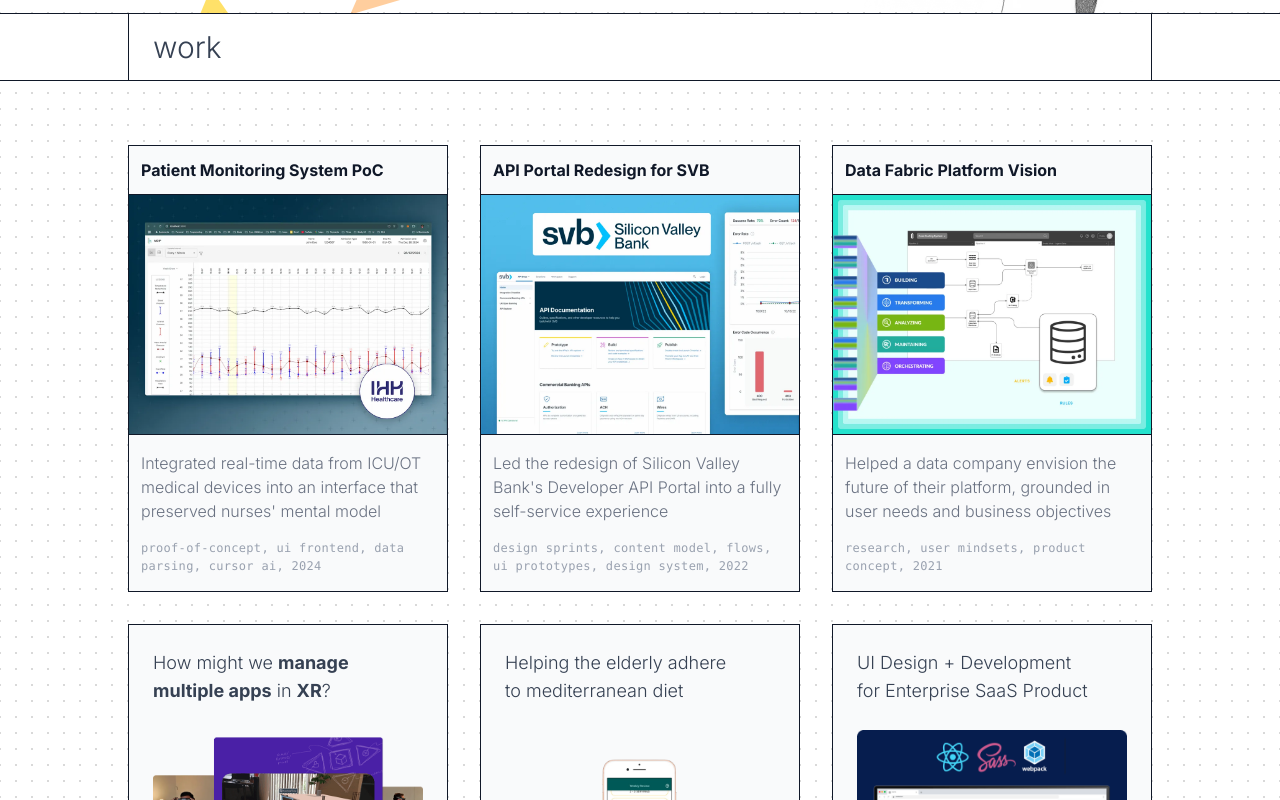
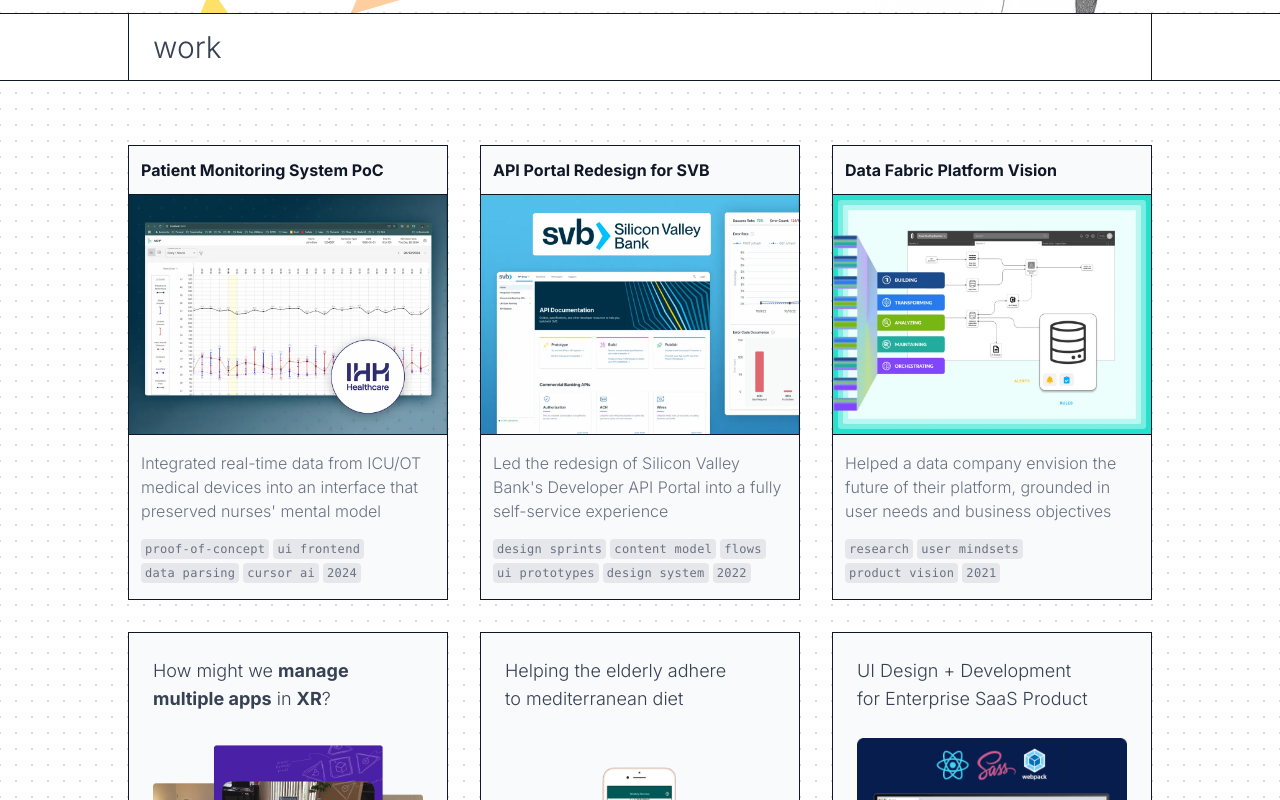
Before and after one commit to sidomatic11/portfolio-2025, a Next.js app: page / in a window 1280 px wide. Shown: the part 587-1387 px from the top of the page. Built offline with nearby package versions, Linux system fonts and the light colour scheme; some icons are missing.

Commit message:
work project card

```diff
--- /dev/null
+++ b/app/components/work-project-card.tsx
@@ -0,0 +1,58 @@
+import Image from "next/image";
+import Link from "next/link";
+
+/**
+ * WorkProjectCard - Displays a project card with title, image, description and tags
+ * Used in the work section of the homepage to showcase portfolio projects
+ */
+
+interface WorkProjectCardProps {
+  link: string;
+  title: string;
+  imageSrc: string;
+  imageAlt: string;
+  description: string;
+  tags: string[];
+}
+
+export default function WorkProjectCard({
+  link,
+  title,
+  imageSrc,
+  imageAlt,
+  description,
+  tags,
+}: WorkProjectCardProps) {
+  return (
+    <Link href={link} className="h-full">
+      <div className="group flex h-full flex-col gap-[1px] bg-gray-900 p-[1px] hover:bg-amber-500">
+        <div className="bg-gray-50 px-3 py-3">
+          <p className="text-md font-bold text-gray-900">{title}</p>
+        </div>
+        <div className="relative aspect-[4/3] w-full flex-1 bg-white">
+          <Image
+            src={imageSrc}
+            alt={imageAlt}
+            fill
+            className="object-contain object-bottom"
+          />
+        </div>
+        <div className="flex h-auto flex-grow flex-col justify-between bg-gray-50 px-3 py-4 text-sm font-light text-gray-900">
+          <div className="mb-4 text-base font-light text-gray-500">
+            {description}
+          </div>
+          <div className="flex flex-wrap gap-1 font-mono text-xs leading-[1.5] font-light tracking-wide text-gray-400 lowercase group-hover:text-amber-500">
+            {tags.map((tag, index) => (
+              <span
+                key={index}
+                className="inline-block rounded-sm bg-gray-200 px-1 py-0.5 font-mono text-xs text-gray-500 transition-colors duration-150 group-hover:text-amber-500"
+              >
+                {tag}
+              </span>
+            ))}
+          </div>
+        </div>
+      </div>
+    </Link>
+  );
+}
--- a/app/page.tsx
+++ b/app/page.tsx
@@ -5,6 +5,7 @@ import Link from "next/link";
 import Header from "./components/header";
 import { useState, useEffect } from "react";
 import ProjectCard from "./components/project-card";
+import WorkProjectCard from "./components/work-project-card";
 import { useSearchParams } from "next/navigation";
 import { Suspense } from "react";
 import { OpenNewWindow } from "iconoir-react";
@@ -108,32 +109,20 @@ function HomeContent() {
         </div>
 
         <section className="row-start-2 mb-16 grid grid-cols-1 items-center gap-[32px] sm:grid-cols-2 sm:items-start lg:grid-cols-3">
-          <Link href="/solve/ihh-poc" className="h-full">
-            <div className="group flex h-full flex-col gap-[1px] bg-gray-900 p-[1px] hover:bg-amber-500">
-              <div className="bg-gray-50 px-3 py-3">
-                <p className="text-md font-bold text-gray-900">
-                  Patient Monitoring System PoC
-                </p>
-              </div>
-              <div className="relative aspect-[4/3] w-full flex-1 bg-white">
-                <Image
-                  src="/thumbnails/image.webp"
-                  alt="IHH POC"
-                  fill
-                  className="object-contain object-bottom"
-                />
-              </div>
-              <div className="h-auto flex-grow bg-gray-50 px-3 py-4 text-sm font-light text-gray-900">
-                <div className="mb-4 text-base font-light text-gray-500">
-                  Integrated real-time data from ICU/OT medical devices into an
-                  interface that preserved nurses&#39; mental model
-                </div>
-                <div className="font-mono text-xs leading-[1.5] font-light tracking-wide text-gray-400 lowercase group-hover:text-amber-500">
-                  Proof-of-Concept, UI frontend, data parsing, Cursor AI, 2024
-                </div>
-              </div>
-            </div>
-          </Link>
+          <WorkProjectCard
+            link="/solve/ihh-poc"
+            title="Patient Monitoring System PoC"
+            imageSrc="/thumbnails/image.webp"
+            imageAlt="IHH POC"
+            description="Integrated real-time data from ICU/OT medical devices into an interface that preserved nurses&#39; mental model"
+            tags={[
+              "Proof-of-Concept",
+              "UI frontend",
+              "data parsing",
+              "Cursor AI",
+              "2024",
+            ]}
+          />
 
           {showNDAProjects && (
             <ProjectCard link="/solve/ihh-poc">
@@ -141,60 +130,30 @@ function HomeContent() {
             </ProjectCard>
           )}
 
-          <Link href="/solve/svb" className="h-full">
-            <div className="group flex h-full flex-col gap-[1px] bg-gray-900 p-[1px] hover:bg-amber-500">
-              <div className="bg-gray-50 px-3 py-3">
-                <p className="text-md font-bold text-gray-900">
-                  API Portal Redesign for SVB
-                </p>
-              </div>
-              <div className="relative aspect-[4/3] w-full flex-1 bg-white">
-                <Image
-                  src="/thumbnails/svb.webp"
-                  alt="Silicon Valley Bank"
-                  fill
-                  className="object-contain object-bottom"
-                />
-              </div>
-              <div className="h-auto flex-grow bg-gray-50 px-3 py-4 text-sm font-light text-gray-900">
-                <div className="mb-4 text-base font-light text-gray-500">
-                  Led the redesign of Silicon Valley Bank&#39;s Developer API
-                  Portal into a fully self-service experience
-                </div>
-                <div className="font-mono text-xs leading-[1.5] font-light tracking-wide text-gray-400 lowercase group-hover:text-amber-500">
-                  Design Sprints, Content Model, Flows, UI prototypes, Design
-                  System, 2022
-                </div>
-              </div>
-            </div>
-          </Link>
+          <WorkProjectCard
+            link="/solve/svb"
+            title="API Portal Redesign for SVB"
+            imageSrc="/thumbnails/svb.webp"
+            imageAlt="Silicon Valley Bank"
+            description="Led the redesign of Silicon Valley Bank&#39;s Developer API Portal into a fully self-service experience"
+            tags={[
+              "Design Sprints",
+              "Content Model",
+              "Flows",
+              "UI prototypes",
+              "Design System",
+              "2022",
+            ]}
+          />
 
-          <Link href="/solve/data-platform" className="h-full">
-            <div className="group flex h-full flex-col gap-[1px] bg-gray-900 p-[1px] hover:bg-amber-500">
-              <div className="bg-gray-50 px-3 py-3">
-                <p className="text-md font-bold text-gray-900">
-                  Data Fabric Platform Vision
-                </p>
-              </div>
-              <div className="relative aspect-[4/3] w-full flex-1 bg-white">
-                <Image
-                  src="/thumbnails/iris.webp"
-                  alt="Data Fabric Platform Vision"
-                  fill
-                  className="object-contain object-bottom"
-                />
-              </div>
-              <div className="h-auto flex-grow bg-gray-50 px-3 py-4 text-sm font-light text-gray-900">
-                <div className="mb-4 text-base font-light text-gray-500">
-                  Helped a data company envision the future of their platform,
-                  grounded in user needs and business objectives
-                </div>
-                <div className="font-mono text-xs leading-[1.5] font-light tracking-wide text-gray-400 lowercase group-hover:text-amber-500">
-                  Research, User Mindsets, Product Concept, 2021
-                </div>
-              </div>
-            </div>
-          </Link>
+          <WorkProjectCard
+            link="/solve/data-platform"
+            title="Data Fabric Platform Vision"
+            imageSrc="/thumbnails/iris.webp"
+            imageAlt="Data Fabric Platform Vision"
+            description="Helped a data company envision the future of their platform, grounded in user needs and business objectives"
+            tags={["Research", "User Mindsets", "Product Vision", "2021"]}
+          />
 
           {/* <ProjectCard link="/solve/svb">
 						<div className="flex flex-col gap-4 h-full">
```
Also changed, not shown: public/thumbnails/image.webp.
